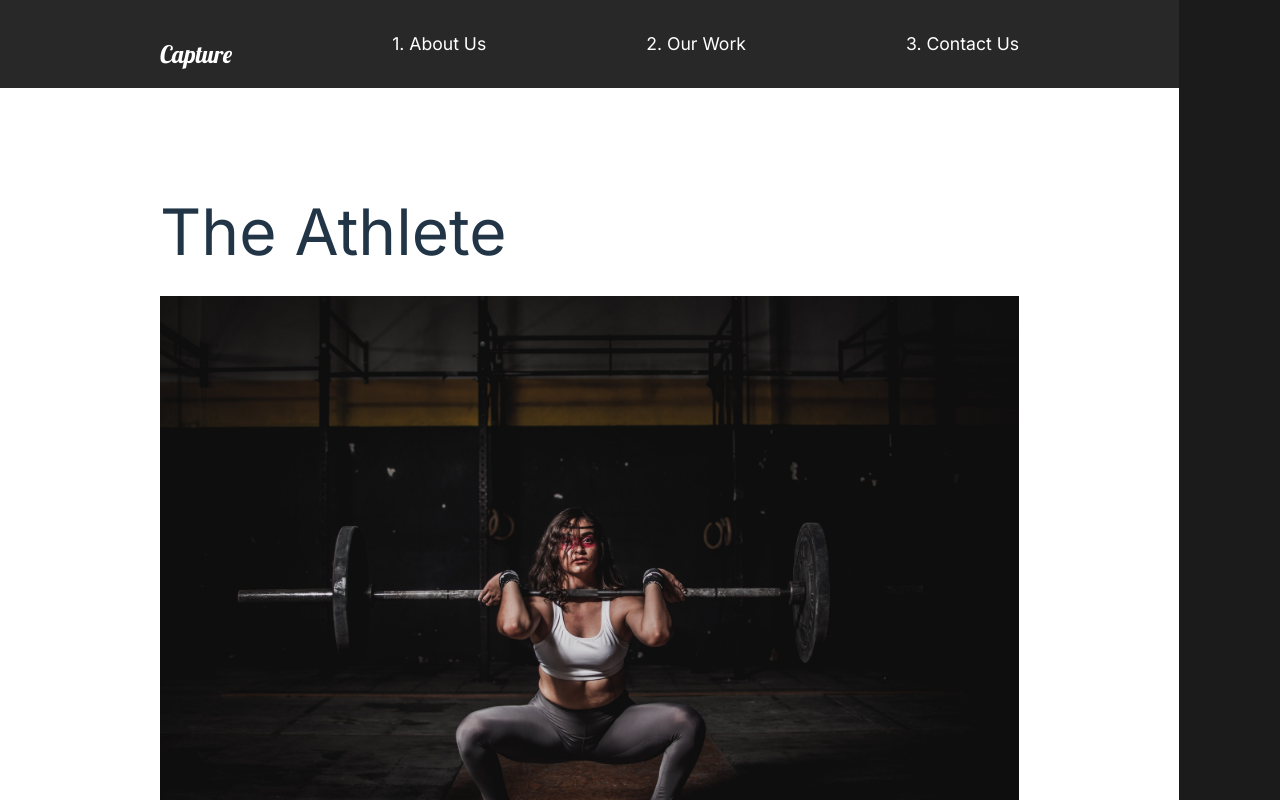
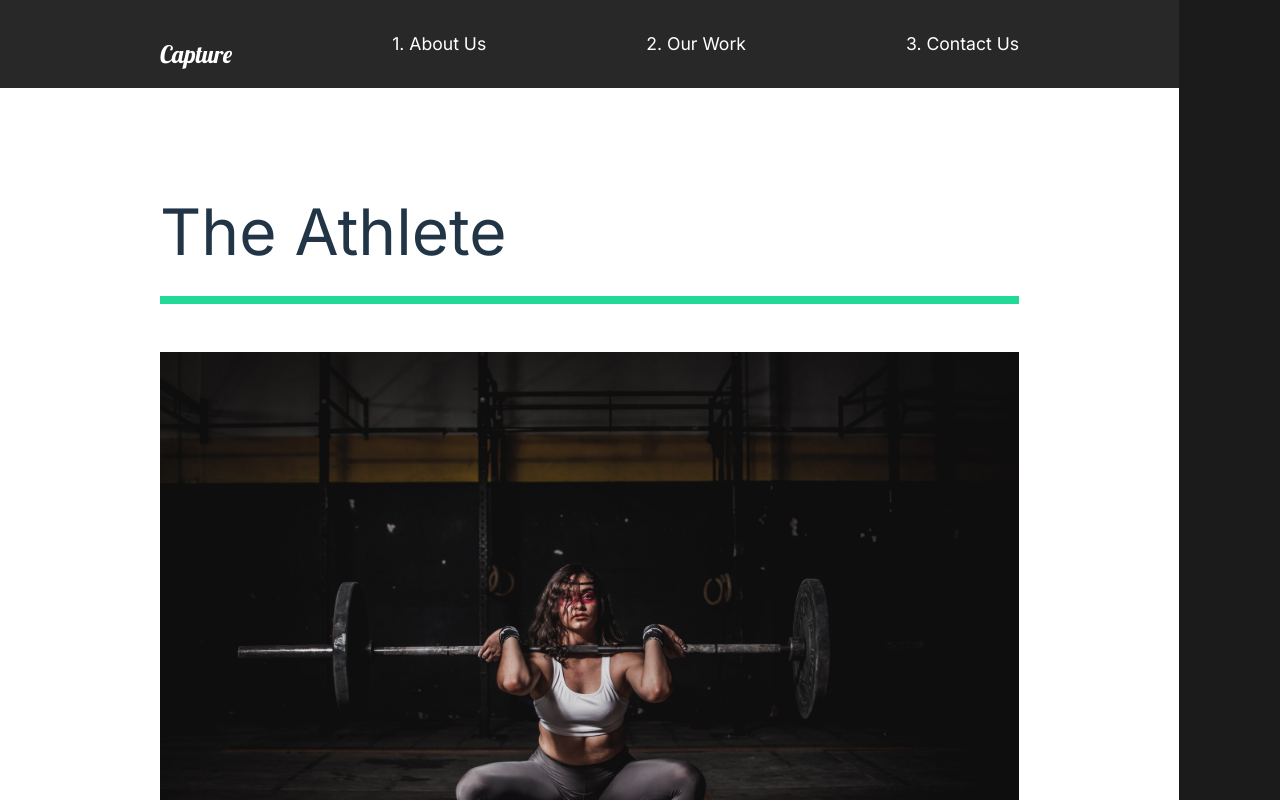
Before and after one commit to FH-N/react-capture-portfolio, a React (Vite) app: page /work in a window 1280 px wide. Shown: the top 800 px of the page. Built offline with nearby package versions, Linux system fonts and the light colour scheme.

Commit message:
16. Our Work Anim

```diff
--- a/src/Pages/OurWork.tsx
+++ b/src/Pages/OurWork.tsx
@@ -7,16 +7,24 @@
 import {Link} from "react-router-dom"
 //animations
 import {motion} from "framer-motion";
-import { pageAnimation } from "../animation";
+import { sliderContainer, pageAnimation, fade, photoAnim, lineAnim, slider } from "../animation";
 
 const OurWork = () => {
   return (
     <Work variants={pageAnimation} initial="hidden" animate="show" exit="exit" style={{background: "#fff"}}>
+      <motion.div variants={sliderContainer}>
+      <Frame1 variants={slider}></Frame1>
+      <Frame2 variants={slider}></Frame2>
+      <Frame3 variants={slider}></Frame3>
+      <Frame4 variants={slider}></Frame4>
+      </motion.div>
       <Movie>
-        <h2>The Athlete</h2>
-        <div className="line"></div>
+        <motion.h2 variants={fade}>The Athlete</motion.h2>
+        <motion.div variants={lineAnim} className="line"></motion.div>
         <Link to="/work/the-athlete">
-        <img src={athlete} alt="athlete" />
+          <Hide>
+        <motion.img variants={photoAnim} src={athlete} alt="athlete" />
+        </Hide>
         </Link>
       </Movie>
       <Movie>
@@ -52,12 +60,37 @@
 }
 `
 const Movie = styled.div`
-padding-botom: 10rem:
+padding-botom: 10rem;
 .line{
   height: 0.5rem;
-  background: #cccccc;
+  background: #23d997;
   margin-bottom: 3rem;
 }
 `
+const Hide = styled.div`
+overflow: hidden;
+`
+//Frame Animation
+const Frame1 = styled(motion.div)`
+position: fixed;
+left: 0;
+top: 10%;
+width: 100%;
+height: 100vh;
+background: #fffebf;
+z-index: 2;
+`
+
+const Frame2 = styled(Frame1)`
+background: #ff8efb;
+`
+
+const Frame3 = styled(Frame1)`
+background: #8ed2ff;
+`
+
+const Frame4 = styled(Frame1)`
+background: #8effa0;
+`
 
 export default OurWork;
--- a/src/animation.tsx
+++ b/src/animation.tsx
@@ -7,7 +7,7 @@
         opacity: 1,
         y: 0,
         transition: {
-            duration: 1,
+            duration: 0.5,
             when: "beforeChildren",
             staggerChildren: 0.25,
         },
@@ -46,3 +46,31 @@
         transition: {duration: 0.75, ease: "easeOut"},
     },
 }
+
+export const lineAnim = {
+    hidden: { width: "0%"},
+    show: {
+        width: "100%",
+        transition: {duration: 1},
+    },
+}
+
+export const slider = {
+    hidden: {x: "-130%", skew: "45deg"},
+    show: {
+        x: "100%",
+        skew: "0deg",
+        transition: {duration: 1, ease: "easeOut"},
+    }
+};
+
+export const sliderContainer = {
+    hidden: {opacity: 1},
+    show: {
+        opacity: 1,
+        transition: {
+            staggerChildren: 0.15,
+            ease: "easeOut",
+        }
+    }
+};
```
